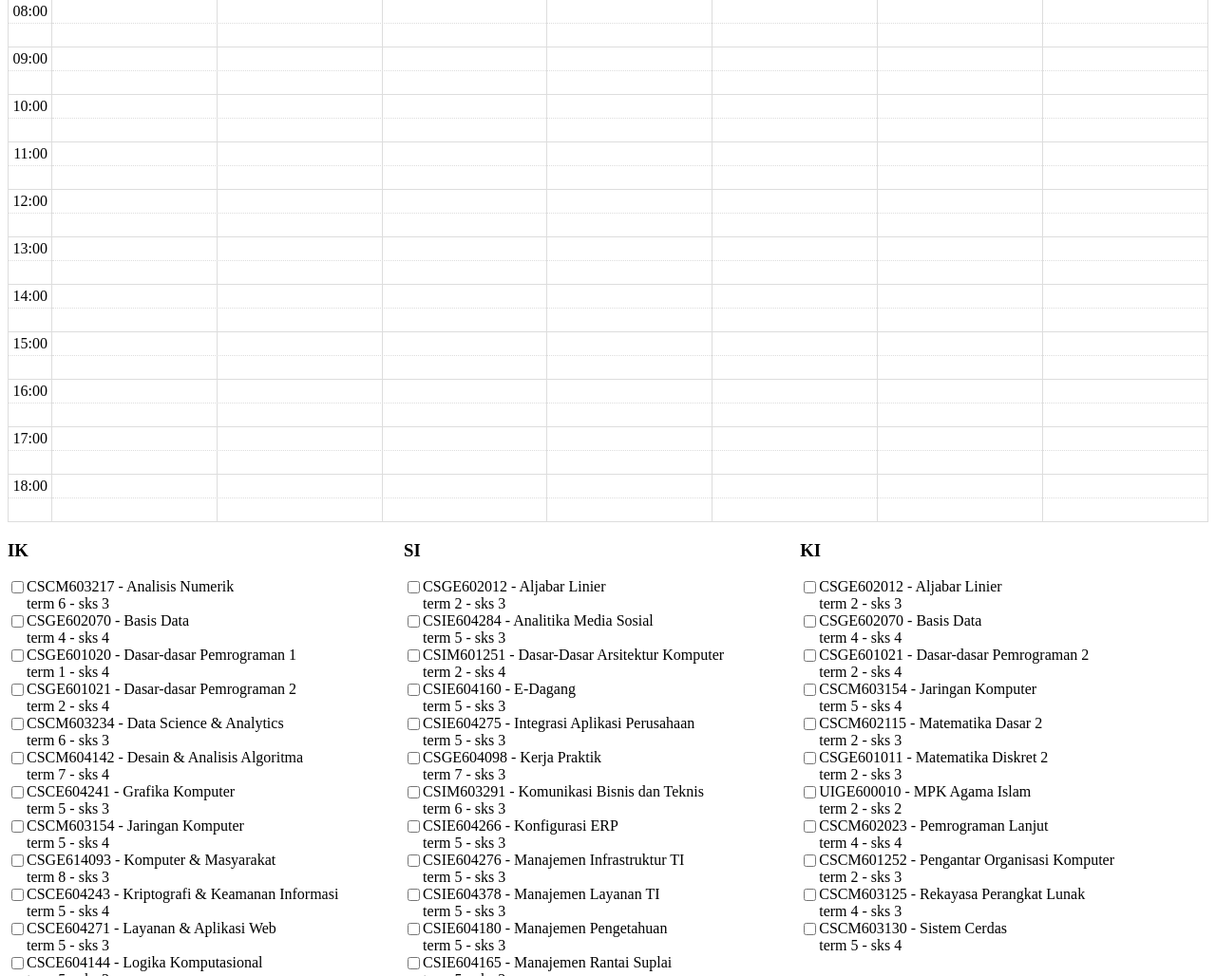
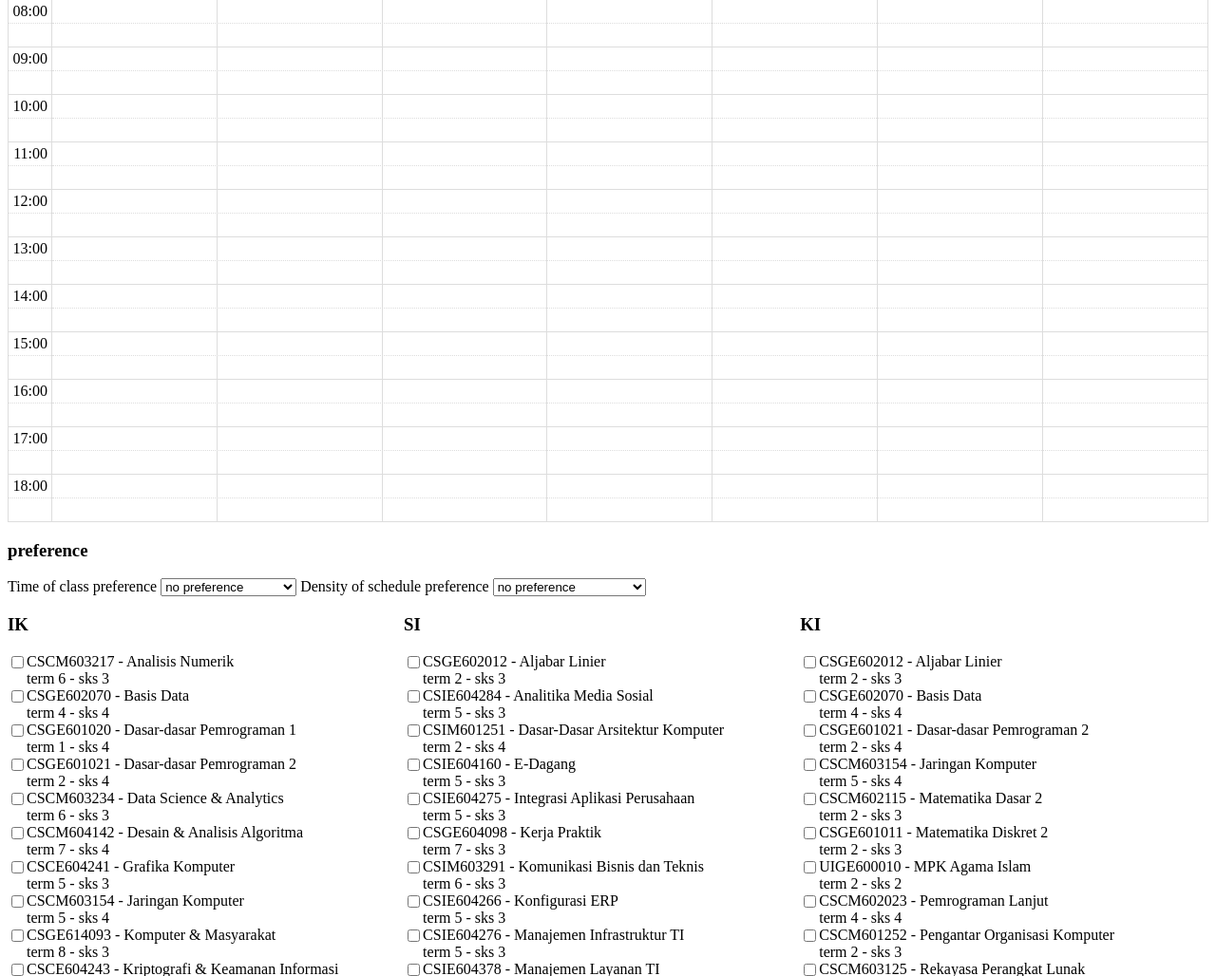
Before and after one commit to figtive/myschedule, a Django app: page /courses/ in a window 1280 px wide. Shown: the part 124-1152 px from the top of the page at 95% size. Run offline with Django 3.2, Linux system fonts and the light colour scheme; data comes from the database, SQL or seed files in the repository; some libraries are stand-ins or nearby versions.

Commit message:
implement choose preferences in form

```diff
--- a/courses/views.py
+++ b/courses/views.py
@@ -44,21 +44,33 @@ def api_course_show(request, id):
 @require_http_methods((["POST"]))
 def solve(request):
   if request.method == 'POST':
-    json = {'data': {'selected': loads(request.body.decode("utf-8"))['check']}}
-
+    request_body_dict = loads(request.body.decode("utf-8"))
+    json = {'data': {'selected': request_body_dict['check']}}
+    json['data']['time_preference'] = request_body_dict['time_preference']
+    json['data']['density_preference'] = request_body_dict['density_preference']
     bt = Backtracking()
     for course_id in json['data']['selected']:
       course_obj = Course.objects.get(id=course_id)
       bt.add_variable(course_obj, list(course_obj.course_classes.all()))
     bt.add_binary_constraint_to_all(lambda a, b: not a.clash_with(b))
 
-    result_obj = bt.solve()
+    morning_bool = None
+    packed_bool = None
+    if request_body_dict['time_preference'] == 'morning':
+      morning_bool = True
+    if request_body_dict['time_preference'] == 'evening':
+      morning_bool = False
+    if request_body_dict['density_preference'] == 'packed':
+      packed_bool = True
+    if request_body_dict['density_preference'] == 'spread':
+      packed_bool = False
+
+    result_obj = bt.get_solution(morning_preference=morning_bool, packed_preference=packed_bool)
     result_list = []
     if result_obj:
       for course, class_ in result_obj.items():
         result_list.append({'course':SimpleCourseSerializer(course).data, 'class': CourseClassSerializer(class_).data})
     json['data']['result'] = result_list
-
     return JsonResponse(json, json_dumps_params={'indent': 2})
 
 def fill(request):
--- a/static/js/form.js
+++ b/static/js/form.js
@@ -33,7 +33,6 @@ $(document).ready(function() {
         }
       },
       success: function(result){
-        // console.log(result)
         addEventsToCalendar(result)
       },
       fail: function(xhr, ajaxOptions, thrownError){
--- a/templates/course/index.html
+++ b/templates/course/index.html
@@ -8,6 +8,21 @@
 <div id='calendar'></div>
 <form action="{% url 'courses:solve' %}" id="course-form" method="post">
   {% csrf_token %}
+  <div>
+    <h3>preference</h3>
+    <label for="time_preference">Time of class preference</label>
+    <select name="time_preference" id="time_preference">
+      <option value="morning">prefer morning class</option>
+      <option value="default" selected>no preference</option>
+      <option value="evening">prefer evening class</option>
+    </select>
+    <label for="density_preference">Density of schedule preference</label>
+    <select name="density_preference" id="density_preference">
+      <option value="packed">prefer packed schedule</option>
+      <option value="default" selected>no preference</option>
+      <option value="spread">prefer spread schedule</option>
+    </select>
+  </div>
   <div style="display: flex;">
     {% for department in data %}
     <div style="display: inline-block; width: 33%;">
```
Also changed, not shown: courses/backtracking.py (+17 -2 lines), static/script.js.
